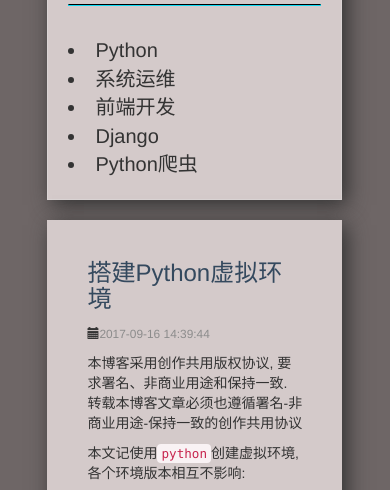
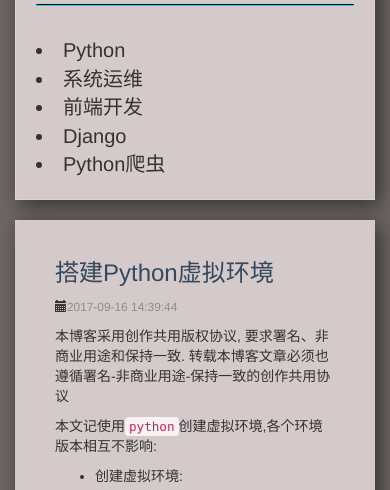
Before and after one commit to fanlw0816/fanliwei.github.io, a plain HTML site: page index.html in a window 390 px wide. Shown: the part 610-1100 px from the top of the page. Drawn offline with Linux system fonts and the light colour scheme.

Commit message:
modify 3

```diff
--- a/index.html
+++ b/index.html
@@ -54,7 +54,7 @@
 
 	<div class="container">
 		<div class="row">
-			<div class="col-md-3 col-md-offset-0 col-sm-3 col-sm-offset-0 col-xs-10 col-xs-offset-1">
+			<div class="col-md-3 col-md-offset-0 col-sm-3 col-sm-offset-0 col-xs-12">
 				<div class="cate-format the-font">
 					<div class="category"><h2>分类文章</h2></div>
 					<hr style="border-top:1px solid black;">
@@ -67,7 +67,7 @@
 					</div>
 				</div>
 			</div>
-			<div class="col-md-9 col-md-offset-0 col-sm-9 col-sm-offset-0 col-xs-10 col-xs-offset-1">
+			<div class="col-md-9 col-md-offset-0 col-sm-9 col-sm-offset-0 col-xs-12">
 				<article class="article-format the-font">
 						<a href="#"><h3 style="color:#34495E">搭建Python虚拟环境</h3></a>
 						<p><small><span class="glyphicon glyphicon-calendar" aria-hidden="true"></span><span style="color:#8C8C8C;">2017-09-16 14:39:44</span></small></p>
```
